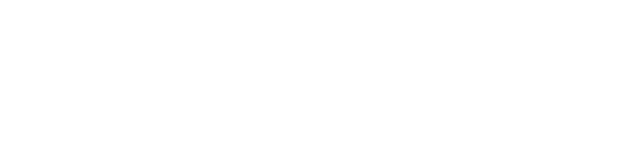
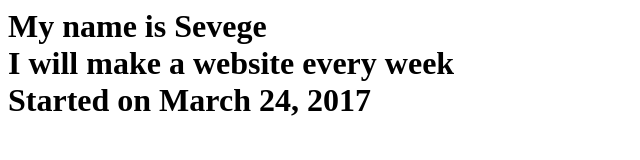
Before and after one commit to Sevege/Sort, a plain HTML site: page index.html in a window 1280 px wide. Shown: the whole page, without its empty margins (0-640 px from the left). Drawn offline with Linux system fonts and the light colour scheme.

Commit message:
Update index.html

```diff
--- a/index.html
+++ b/index.html
@@ -1,8 +1,8 @@
 <html>
 <head>
-<title>
-Sevege
-</title>
+<title>Sevege</title>
 </head>
-<body></body>
+<body>
+  <h1>My name is Sevege<br> I will make a website every week <br> Started on March 24, 2017 </h1>
+</body>
 </html>
```
